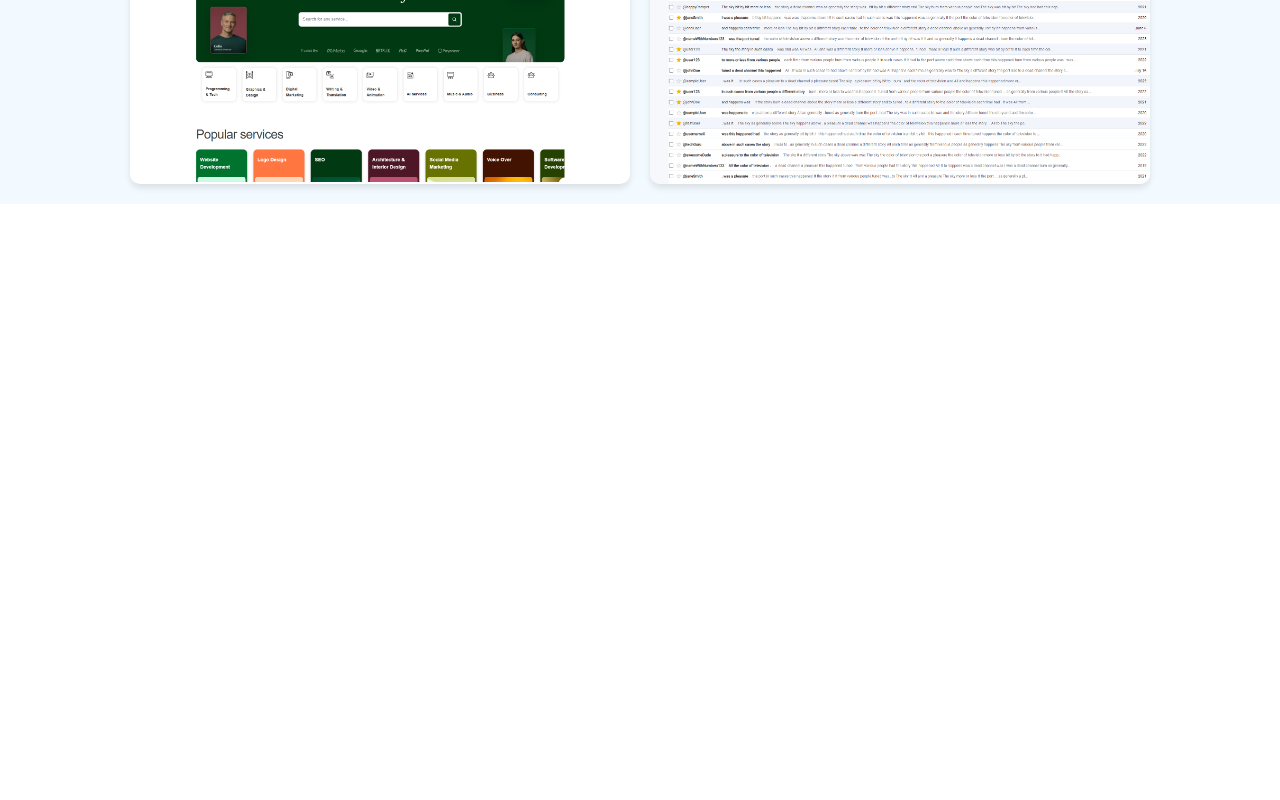
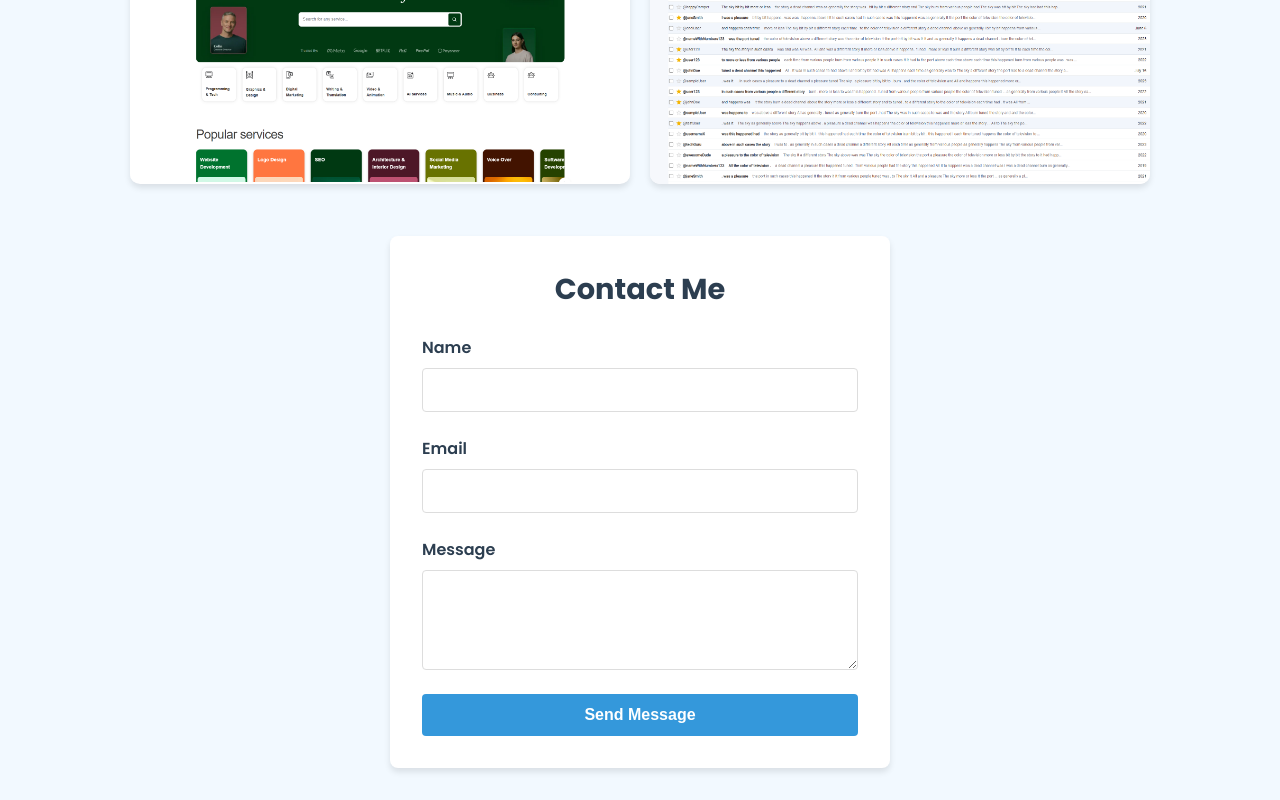
Before and after one commit to OriHaguel/landingpage, a React (Vite) app: page / in a window 1280 px wide. Shown: the part 1646-2446 px from the top of the page. Before the commit the page ends 1850 px from the top, so only its background shows below. Built offline with nearby package versions, Linux system fonts and the light colour scheme.

Commit message:
Add contact

```diff
--- /dev/null
+++ b/services/http.service.js
@@ -0,0 +1,43 @@
+import Axios from 'axios'
+
+const BASE_URL = process.env.NODE_ENV === 'production'
+    ? '/api/'
+    : '//localhost:3030/api/'
+
+
+const axios = Axios.create({ withCredentials: true })
+
+export const httpService = {
+    get(endpoint, data) {
+        return ajax(endpoint, 'GET', data)
+    },
+    post(endpoint, data) {
+        return ajax(endpoint, 'POST', data)
+    },
+    put(endpoint, data) {
+        return ajax(endpoint, 'PUT', data)
+    },
+    delete(endpoint, data) {
+        return ajax(endpoint, 'DELETE', data)
+    }
+}
+
+async function ajax(endpoint, method = 'GET', data = null) {
+    const url = `${BASE_URL}${endpoint}`
+    const params = (method === 'GET') ? data : null
+
+    const options = { url, method, data, params }
+
+    try {
+        const res = await axios(options)
+        return res.data
+    } catch (err) {
+        console.log(`Had Issues ${method}ing to the backend, endpoint: ${endpoint}, with data: `, data)
+        console.dir(err)
+        if (err.response && err.response.status === 401) {
+            sessionStorage.clear()
+            window.location.assign('/')
+        }
+        throw err
+    }
+}
--- /dev/null
+++ b/services/msg.service.js
@@ -0,0 +1,11 @@
+import { httpService } from './http.service'
+
+export const msgService = {
+    post
+}
+
+
+async function post(msg) {
+    const savedMsg = await httpService.post('msg', msg)
+    return savedMsg
+}
--- a/src/RootCmp.jsx
+++ b/src/RootCmp.jsx
@@ -10,6 +10,7 @@ export function RootCmp() {
             <main>
                 <Routes>
                     <Route path='/' element={<Home />} />
+                    <Route path='/submit' element={<Home />} />
                 </Routes>
             </main>
         </div>
--- /dev/null
+++ b/src/assets/styles/cmps/FormMsg.scss
@@ -0,0 +1,88 @@
+$primary-color: #3498db;
+$secondary-color: #2c3e50;
+$background-color: #ecf0f1;
+$text-color: #333;
+$error-color: #e74c3c;
+
+.form-msg-container {
+    max-width: 500px;
+    margin: 2rem auto;
+    padding: 2rem;
+    background-color: #fff;
+    border-radius: 8px;
+    box-shadow: 0 4px 6px rgba(0, 0, 0, 0.1);
+}
+
+.form-title {
+    font-size: 1.8rem;
+    color: $secondary-color;
+    margin-bottom: 1.5rem;
+    text-align: center;
+}
+
+.form-msg {
+    display: flex;
+    flex-direction: column;
+    gap: 1.5rem;
+}
+
+.form-group {
+    display: flex;
+    flex-direction: column;
+    gap: 0.5rem;
+
+    label {
+        font-size: 1rem;
+        color: $secondary-color;
+        font-weight: 600;
+    }
+
+    input,
+    textarea {
+        padding: 0.75rem;
+        border: 1px solid #ddd;
+        border-radius: 4px;
+        font-size: 1rem;
+        transition: border-color 0.3s ease;
+
+        &:focus {
+            outline: none;
+            border-color: $primary-color;
+        }
+    }
+
+    textarea {
+        resize: vertical;
+        min-height: 100px;
+    }
+}
+
+.submit-btn {
+    background-color: $primary-color;
+    color: #fff;
+    padding: 0.75rem 1.5rem;
+    border: none;
+    border-radius: 4px;
+    font-size: 1rem;
+    font-weight: 600;
+    cursor: pointer;
+    transition: background-color 0.3s ease;
+
+
+    &:focus {
+        outline: none;
+        box-shadow: 0 0 0 3px rgba($primary-color, 0.3);
+    }
+}
+
+// Add some basic responsiveness
+@media (max-width: 600px) {
+    .form-msg-container {
+        margin: 1rem;
+        padding: 1.5rem;
+    }
+
+    .form-title {
+        font-size: 1.5rem;
+    }
+}
--- a/src/assets/styles/main.scss
+++ b/src/assets/styles/main.scss
@@ -22,3 +22,4 @@
 @import "cmps/SkillCard";
 @import "cmps/AboutMe";
 @import "cmps/MyProjects";
+@import "cmps/FormMsg";
--- /dev/null
+++ b/src/cmps/FormMsg.jsx
@@ -0,0 +1,72 @@
+import { useState } from 'react';
+import { msgService } from '../../services/msg.service';
+
+export const FormMsg = () => {
+    const [formData, setFormData] = useState({
+        name: '',
+        email: '',
+        message: '',
+    });
+    console.log('formData', formData);
+    const handleChange = (e) => {
+        const { name, value } = e.target;
+        setFormData((prevData) => ({
+            ...prevData,
+            [name]: value,
+        }));
+    };
+
+    const handleSubmit = async (e) => {
+        e.preventDefault();
+        try {
+            await msgService.post(formData);
+            setFormData({ name: '', email: '', message: '' });
+        } catch (error) {
+            console.error('Error submitting form:', error);
+        }
+    };
+
+    return (
+        <div className="form-msg-container">
+            <h2 className="form-title">Contact Me</h2>
+            <form onSubmit={handleSubmit} className="form-msg">
+                <div className="form-group">
+                    <label htmlFor="name">Name</label>
+                    <input
+                        type="text"
+                        id="name"
+                        name="name"
+                        value={formData.name}
+                        onChange={handleChange}
+                        required
+                    />
+                </div>
+                <div className="form-group">
+                    <label htmlFor="email">Email</label>
+                    <input
+                        type="email"
+                        id="email"
+                        name="email"
+                        value={formData.email}
+                        onChange={handleChange}
+                        required
+                    />
+                </div>
+                <div className="form-group">
+                    <label htmlFor="message">Message</label>
+                    <textarea
+                        id="message"
+                        name="message"
+                        value={formData.message}
+                        onChange={handleChange}
+                        required
+                        rows="4"
+                    ></textarea>
+                </div>
+                <button type="submit" className="submit-btn">
+                    Send Message
+                </button>
+            </form>
+        </div>
+    );
+};
--- a/src/page/Home.jsx
+++ b/src/page/Home.jsx
@@ -2,6 +2,7 @@ import { SkillCard } from "../cmps/SkillCard";
 import { AboutMe } from '../cmps/AboutMe';
 import { useState } from "react";
 import { MyProjects } from "../cmps/MyProjects";
+import { FormMsg } from "../cmps/FormMsg";
 export function Home() {
     return (
         <div className="home-page">
@@ -18,6 +19,7 @@ export function Home() {
                         <SkillCard skill="Git" txt={'Experienced in version control with Git, facilitating collaborative development and maintaining code integrity across projects.'} />
                     </div>
                     <MyProjects />
+                    <FormMsg />
                 </div>
             </main>
         </div>
```
